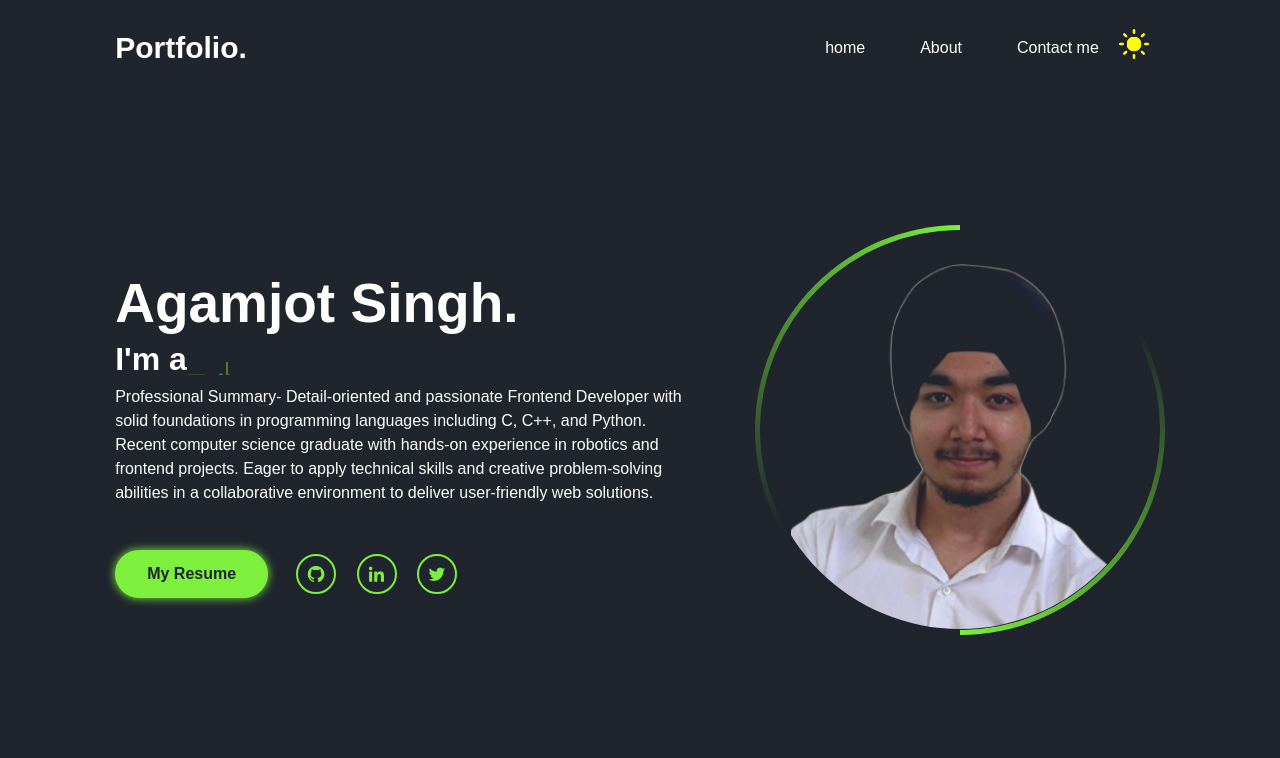
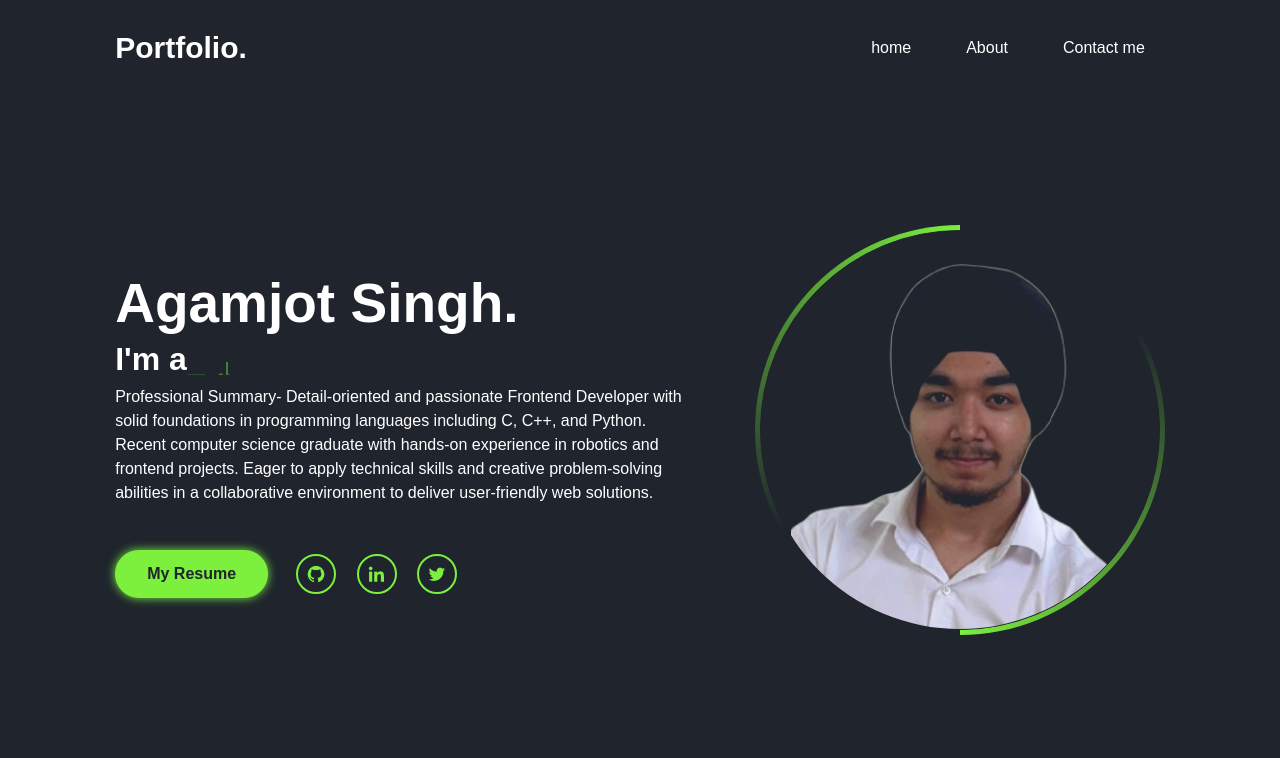
Before and after one commit to freshyoda/Portfolio, a plain HTML site: page index.html in a window 1280 px wide. Drawn offline with nearby package versions, Linux system fonts and the light colour scheme; a web font is replaced by a local one.

Commit message:
edited button

```diff
--- a/index.html
+++ b/index.html
@@ -16,7 +16,7 @@
             <button class="MuiButtonBase-root MuiButton-root MuiButton-text jss988 MuiButton-colorInherit" tabindex="0" type="button"><span class="MuiButton-label">About</span><span class="MuiTouchRipple-root"></span></button>
             <!-- <button class="MuiButtonBase-root MuiButton-root MuiButton-text jss988 MuiButton-colorInherit" tabindex="0" type="button"><span class="MuiButton-label">services</span><span class="MuiTouchRipple-root"></span></button> -->
             <button class="MuiButtonBase-root MuiButton-root MuiButton-text jss988 MuiButton-colorInherit" tabindex="0" type="button"><span class="MuiButton-label">Contact me</span><span class="MuiTouchRipple-root"></span></button>
-            <div title="Toggle Dark Mode" aria-label="toggle dark mode" class="">
+            <!-- <div title="Toggle Dark Mode" aria-label="toggle dark mode" class="">
                 <svg xmlns="http://www.w3.org/2000/svg" width="30" height="30" viewBox="0 0 24 24" color="yellow" fill="none" stroke-width="2" stroke-linecap="round" stroke-linejoin="round" stroke="currentColor" style="cursor:pointer;transform:rotate(90deg);margin-right:16px">
                     <mask id="myMask2">
                         <rect x="0" y="0" width="100%" height="100%" fill="white"></rect>
@@ -34,7 +34,7 @@
                             <line x1="18.36" y1="5.64" x2="19.78" y2="4.22"></line>
                         </g>
                     </svg>
-                </div>
+                </div> -->
         </ul>
     </nav>
 
```
